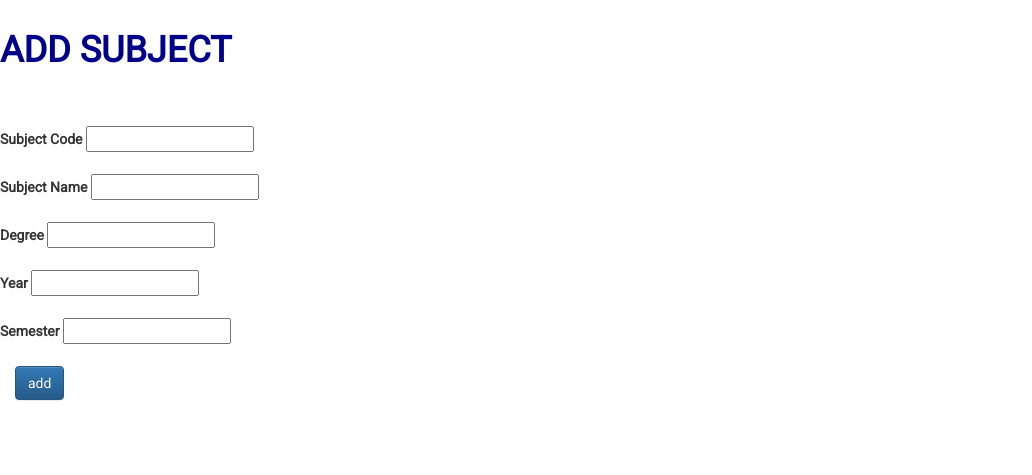
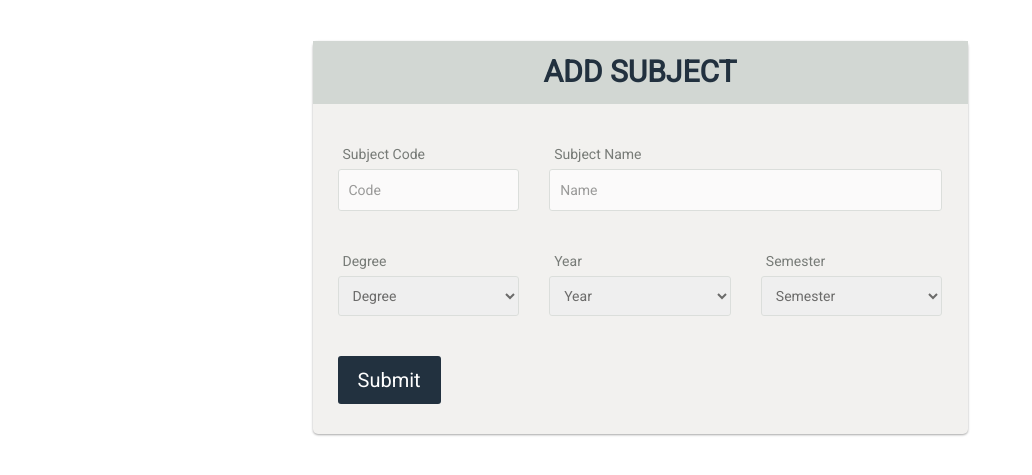
Before and after one commit to kaneeldias/GroupProject, a CodeIgniter app: page /GroupProject/index.php/subject/add in a window 1280 px wide. Shown: the part 69-544 px from the top of the page, without its empty margins (0-1032 px from the left). Run offline with CodeIgniter, Linux system fonts and the light colour scheme.

Commit message:
subject form modification and log in

```diff
--- a/application/controllers/auth.php
+++ b/application/controllers/auth.php
@@ -30,7 +30,7 @@ class auth extends CI_Controller {
 			}
 			break;
 		}
-		redirect(base_url()."?login=false", 'location');
+		redirect(base_url("log-in")."?login=false", 'location');
 	}
 
 	public function logout(){
--- a/application/views/forms/addSubject.php
+++ b/application/views/forms/addSubject.php
@@ -1,35 +1,63 @@
-<form>
+<div class="row">
+    <div class="col-md-6 col-md-offset-3 form_container">
 
-    <h1>
-        <font color="#00008B">
-    <label>ADD SUBJECT</label>
-        </font>
-    </h1>
-    </br>
-    </br>
-    <label>Subject Code</label>
-    <input name="subjectCode">
-    </br>
-    </br>
-    <label>Subject Name</label>
-    <input name="subjectName">
-    </br>
-    </br>
-    <label>Degree</label>
-    <input name="degree">
-    </br>
-    </br>
-    <label>Year</label>
-    <input name="year">
-    </br>
-    </br>
-    <label>Semester</label>
-    <input name="semester">
-    </br>
-    </br>
+        <div class="form_title">Add Subject</div>
 
 
-    <div class="form-group col-md-2">
-        <button type="submit" class="btn btn-primary btn-xl" id="sendMessageButton">add</button>
+        <form class="form_content">
+
+            <div class="col-md-12 filler">
+                <div class="form_item col-md-4">
+                    <span class="form_label">Subject Code</span>
+                    <input  class="form_input" type="text" placeholder="Code"/>
+                </div>
+
+                <div class="form_item col-md-8">
+                    <span class="form_label">Subject Name</span>
+                    <input  class="form_input" type="text" placeholder="Name"/>
+                </div>
+            </div>
+
+
+
+            <div class="col-md-12 filler">
+
+                <div class="form_item col-md-4">
+                    <span class="form_label">Degree</span>
+                    <select class="form_input">
+                        <option value="lecture_hall" selected>Degree</option>
+                        <option value="lecture_hall">BSc in Computer Science</option>
+                        <option value="lecture_hall">BSc in Information Systems</option>
+                        <option value="lecture_hall">BSc in Software Engineering</option>
+                    </select>
+                </div>
+
+                <div class="form_item col-md-4">
+                    <span class="form_label">Year</span>
+                    <select class="form_input">
+                        <option value="lecture_hall" selected>Year</option>
+                        <option value="lecture_hall">1st Year</option>
+                        <option value="lecture_hall">2nd Year</option>
+                        <option value="lecture_hall">3rd Year</option>
+                        <option value="lecture_hall">4th Year</option>
+                    </select>
+                </div>
+
+                <div class="form_item col-md-4">
+                    <span class="form_label">Semester</span>
+                    <select class="form_input">
+                        <option value="lecture_hall" selected>Semester</option>
+                        <option value="lecture_hall">1st Semester</option>
+                        <option value="lecture_hall">2nd Semester</option>
+                    </select>
+                </div>
+
+            </div>
+
+            <div class="form_item col-md-3">
+                <button type="submit">Submit</button>
+            </div>
+
+        </form>
     </div>
-</form>
+</div>
--- a/application/views/forms/login.php
+++ b/application/views/forms/login.php
@@ -4,16 +4,16 @@
         <div class="form_title">Log In</div>
 
 
-        <form class="form_content">
+        <form class="form_content" method="POST" action="<?=base_url("login")?>">
 
             <div class="form_item">
                 <span class="form_label">Email</span>
-                <input  class="form_input" type="email" placeholder="Email"/>
+                <input  class="form_input" type="email" placeholder="Email" name="email"/>
             </div>
 
             <div class="form_item">
                 <span class="form_label">Password</span>
-                <input  class="form_input" type="password" placeholder="Password"/>
+                <input  class="form_input" type="password" placeholder="Password" name="password"/>
             </div>
 
             <div class="form_item">
```
Also changed, not shown: application/views/forms/addLectureHall.php (+11 -6 lines), application/views/forms/addLecturer.php (+5 -5 lines).
